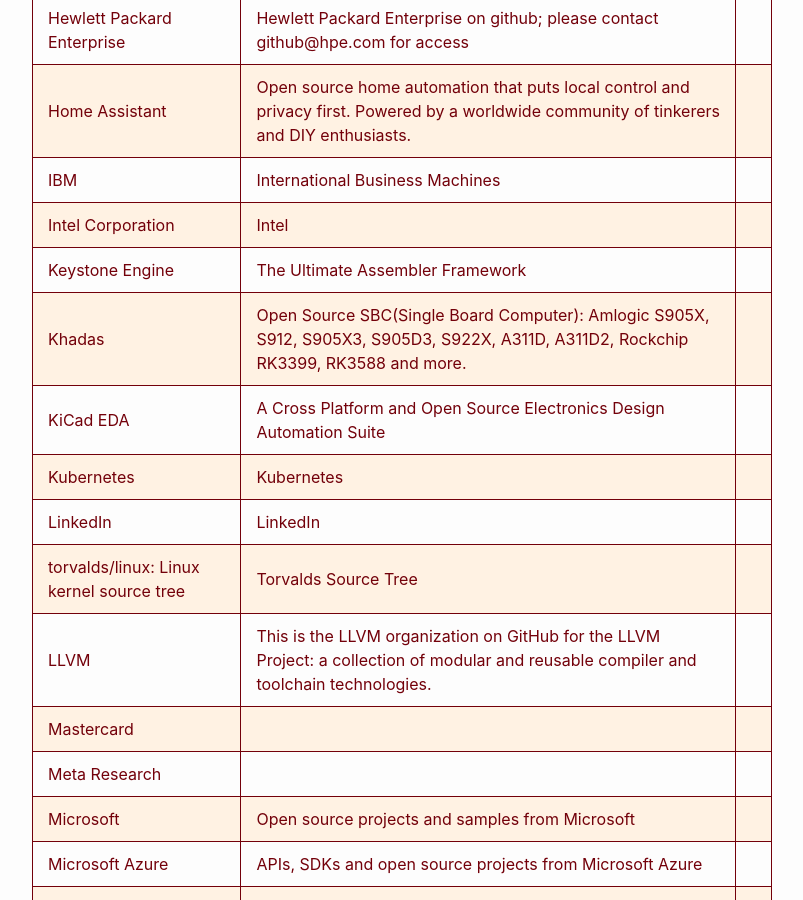
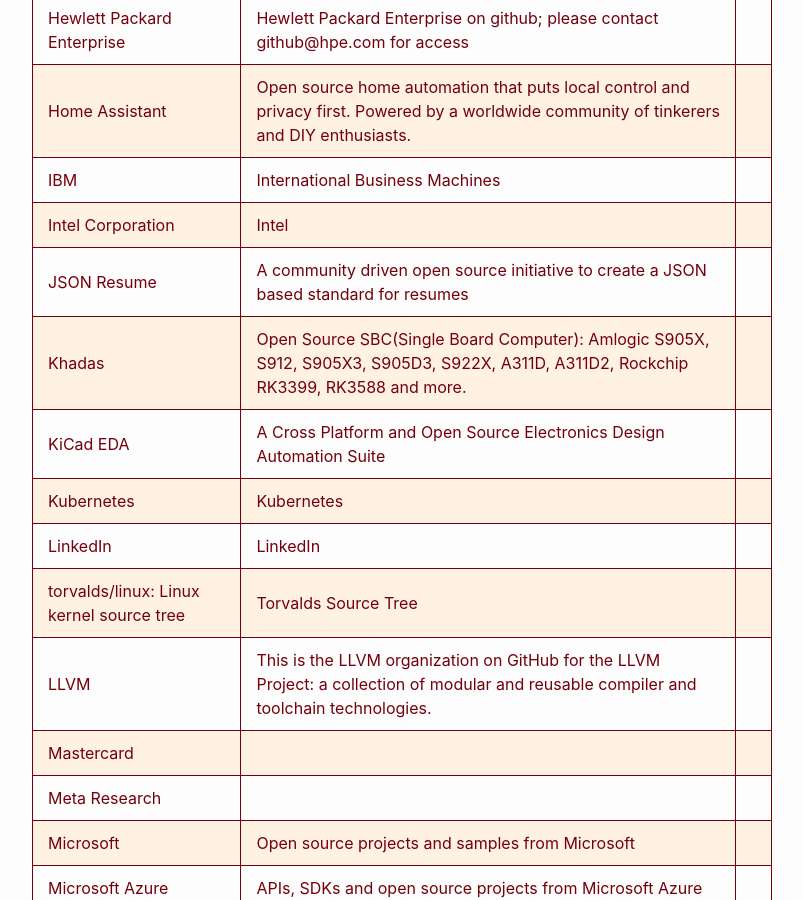
Before and after one commit to RalphHightower/RalphHightower, a Jekyll site: the page built from References.md, in a window 1280 px wide and 900 px high, scrolled down 6970 px. Shown: the whole window, without its empty margins (238-1041 px from the left). Built offline with Jekyll 4.4.1, drawn with Linux system fonts in a browser that asks for light colours; our own code applies the rules of GitHub Pages for plain Markdown files; some of the changed text lies outside the part shown.

Commit message:
[docs](doc):References(extended description)

```diff
--- a/References.md
+++ b/References.md
@@ -111,7 +111,7 @@
 | [Home Assistant](https://github.com/home-assistant ) |Open source home automation that puts local control and privacy first. Powered by a worldwide community of tinkerers and DIY enthusiasts. |
 | [IBM](https://github.com/IBM) | International Business Machines  |
 | [Intel Corporation](https://github.com/intel) | Intel |
-| [Keystone Engine](https://github.com/keystone-engine ) | The Ultimate Assembler Framework |
+| [JSON Resume](https://github.com/jsonresume ) | A community driven open source initiative to create a JSON based standard for resumes |
 | [Khadas](https://github.com/khadas) | Open Source SBC(Single Board Computer): Amlogic S905X, S912, S905X3, S905D3, S922X, A311D, A311D2, Rockchip RK3399, RK3588 and more. |
 | [KiCad EDA](https://github.com/KiCad ) | A Cross Platform and Open Source Electronics Design Automation Suite |
 | [Kubernetes](https://github.com/kubernetes/) | Kubernetes |
@@ -170,6 +170,7 @@
 | [Triton Inference Server](https://github.com/triton-inference-server ) |NVIDIA Triton Inference Server provides a cloud and edge inferencing solution optimized for both CPUs and GPUs.<br />This top level GitHub organization host repositories for officially supported backends, including TensorRT, TensorFlow, PyTorch, Python, ONNX Runtime, and OpenVino. The organization also hosts several popular Triton tools, including:<br />• Model Analyzer: A tool to analyze the runtime performance of a model and provide an optimized model configuration for Triton Inference Server.<br />• Model Navigator: a tool that provides the ability to automate the process of moving a model from source to optimal format and configuration for deployment on Triton Inference Server.|
 | [TuringPi Machines](https://github.com/turing-machines ) |
 | [Unicorn Engine](https://github.com/unicorn-engine) | Multi-arch multi-platform CPU emulator framework |
+| [valhalla](https://github.com/valhalla ) | Valhalla is an Open Source Routing Library/Service |
 | [Vercel](https://github.com/vercel ) | Vercel — Develop. Preview. Ship. Creators of Next.js. |
 | [Visa](https://github.com/visa ) | |
 | [Wazuh](https://github.com/wazuh ) | The Open Source Security Platform. Unified XDR and SIEM protection for endpoints and cloud workload |
```
